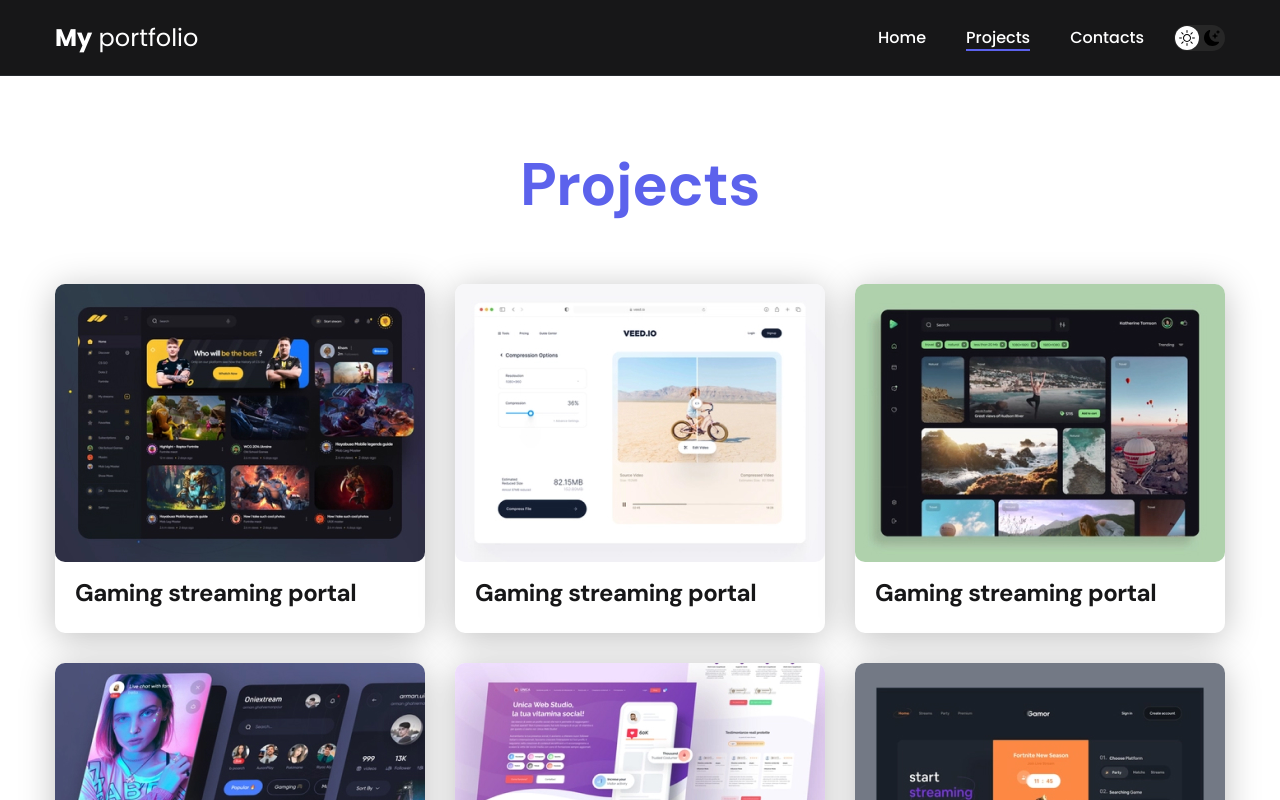
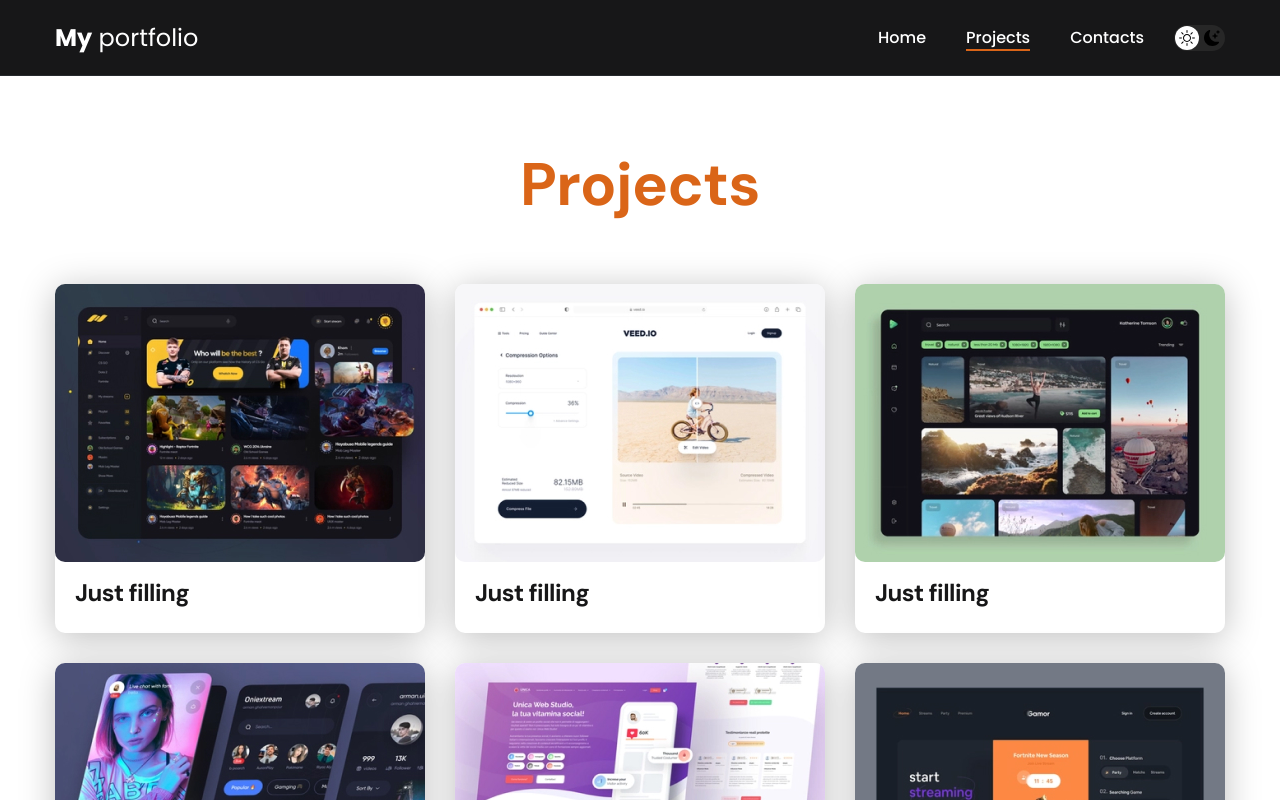
Before and after one commit to timkmit/My-Profile-Site, a React (Create React App) app: page /projects in a window 1280 px wide. Shown: the top 800 px of the page. Built offline with nearby package versions, Linux system fonts and the light colour scheme.

Commit message:
simply redesign

```diff
--- a/src/components/footer/Footer.js
+++ b/src/components/footer/Footer.js
@@ -3,7 +3,6 @@ import "./style.css"
 import vk from "./../../img/icons/vk.svg";
 import instagram from "./../../img/icons/instagram.svg";
 import twitter from "./../../img/icons/twitter.svg";
-import linkedIn from "./../../img/icons/linkedIn.svg";
 import gitHub from "./../../img/icons/gitHub.svg";
 
 
@@ -13,14 +12,13 @@ const Footer = () => {
           <div className="container">
               <div className="footer__wrapper">
                   <ul className="social">
-                      <li className="social__item"><a href="#!"><img src={vk} alt="Link" /></a></li>
-                      <li className="social__item"><a href="#!"><img src={instagram} alt="Link" /></a></li>
+                      <li className="social__item"><a href="https://vk.com/timkmit"><img src={vk} alt="Link" /></a></li>
+                      <li className="social__item"><a href="https://www.instagram.com/t1mkm1t/"><img src={instagram} alt="Link" /></a></li>
                       <li className="social__item"><a href="#!"><img src={twitter} alt="Link" /></a></li>
-                      <li className="social__item"><a href="#!"><img src={gitHub} alt="Link" /></a></li>
-                      <li className="social__item"><a href="#!"><img src={linkedIn} alt="Link" /></a></li>
+                      <li className="social__item"><a href="https://github.com/timkmit"><img src={gitHub} alt="Link" /></a></li>
                   </ul>
                   <div className="copyright">
-                      <p>© 2022 frontend-dev.com</p>
+                      <p>© 2023 </p>
                   </div>
               </div>
           </div>
--- a/src/components/header/Header.js
+++ b/src/components/header/Header.js
@@ -11,7 +11,7 @@ const Header = () => {
               <div className="header__text">
                   <p>with passion for learning and creating.</p>
               </div>
-              <a href="#!" className="btn">Download CV</a>
+              <a href="https://vk.com/timkmit" className="btn">Write to me</a>
           </div>
       </header>
      );
--- a/src/helpers/projectsList.js
+++ b/src/helpers/projectsList.js
@@ -19,51 +19,51 @@ import project06Big from "./../img/projects/06-big.jpg"
 
 const projects = [
     {
-        title: 'Gaming streaming portal',
+        title: 'Just filling',
         skills: 'React, Node.js',
         img: project01,
         imgBig: project01Big,
-        gitHubLink: 'https://githib.com',
+        gitHubLink: 'https://github.com/timkmit',
     },
 
     {
-        title: 'Gaming streaming portal',
+        title: 'Just filling',
         skills: 'React, Node.js',
         img: project02,
         imgBig: project02Big,
-        gitHubLink: 'https://githib.com',
+        gitHubLink: 'https://github.com/timkmit',
     },
 
     {
-        title: 'Gaming streaming portal',
+        title: 'Just filling',
         skills: 'React, Node.js',
         img: project03,
         imgBig: project03Big,
-        gitHubLink: 'https://githib.com',
+        gitHubLink: 'https://github.com/timkmit',
     },
 
     {
-        title: 'Gaming streaming portal',
+        title: 'Just filling',
         skills: 'React, Node.js',
         img: project04,
         imgBig: project04Big,
-        gitHubLink: 'https://githib.com',
+        gitHubLink: 'https://github.com/timkmit',
     },
 
     {
-        title: 'Gaming streaming portal',
+        title: 'Just filling',
         skills: 'React, Node.js',
         img: project05,
         imgBig: project05Big,
-        gitHubLink: 'https://githib.com',
+        gitHubLink: 'https://github.com/timkmit',
     },
 
     {
-        title: 'Gaming streaming portal',
+        title: 'Just filling',
         skills: 'React, Node.js',
         img: project06,
         imgBig: project06Big,
-        gitHubLink: 'https://githib.com',
+        gitHubLink: 'https://github.com/timkmit',
     },
 
 
--- a/src/styles/main.css
+++ b/src/styles/main.css
@@ -7,7 +7,7 @@
 	--black: #171718;
 	--black-border: #26292d;
 	--white: #fff;
-	--purple: #5c62ec;
+	--purple: #da6518;
 
 	/* Nav */
 	--nav-bg: var(--black);
```
